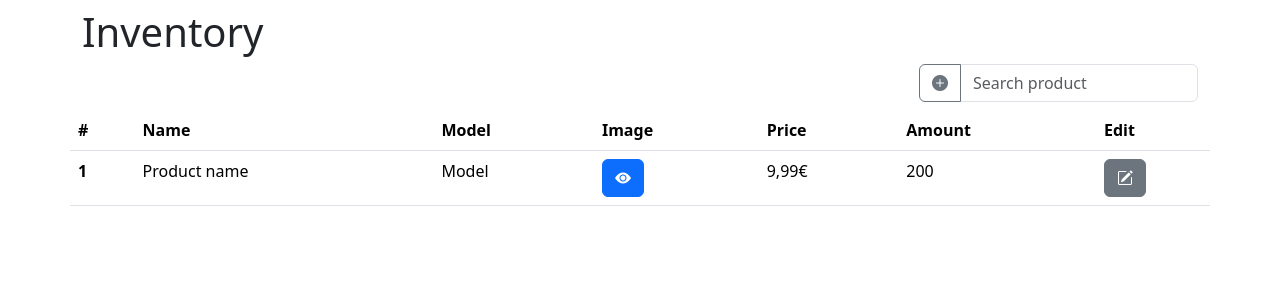
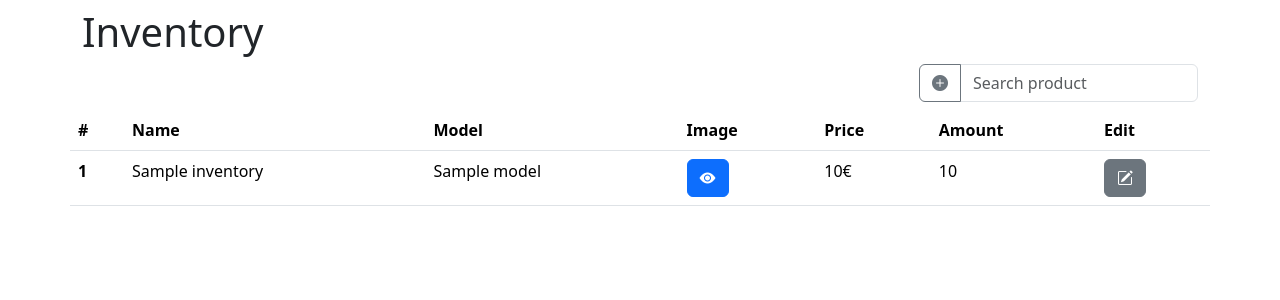
Before and after one commit to mochiSDK/UniDesk, a PHP site: template templates/inventory_template.php in a window 1280 px wide. Shown: the part 56-356 px from the top of the page. Run offline with PHP 8.4, Linux system fonts and the light colour scheme; the visitor is signed in with stand-in values (Sample User, id 1); tables that the repository leaves empty or names only in its code hold one stand-in row (values such as "Sample post"); the template is opened without the code that fills it: most values are stand-ins (such as "Sample title", 1, 10 or a date in 2020); grey boxes marked "Sample" are stand-in pictures.

Commit message:
Implemented fetching the inventory from the db

```diff
--- a/db/database_helper.php
+++ b/db/database_helper.php
@@ -65,4 +65,21 @@ class DatabaseHelper {
         return $statement->get_result()->fetch_all(MYSQLI_ASSOC);
     }
 
+    public function getInventory() {
+        $query = "SELECT
+                p.ProductId,
+                p.Name,
+                m.Name AS Model,
+                Picture,
+                Price,
+                Amount
+            FROM PRODUCTS p
+            LEFT JOIN PRODUCT_MODELS m ON p.ProductId = m.ProductId
+            ORDER BY p.Name
+        ";
+        $statement = $this->db->prepare($query);
+        $statement->execute();
+        return $statement->get_result()->fetch_all(MYSQLI_ASSOC);
+    }
+
 }
--- a/templates/inventory_template.php
+++ b/templates/inventory_template.php
@@ -30,24 +30,24 @@
                             </div>
                             <div class="modal-body">
                                 <div class="mb-3">
-                                    <label for="nameInput1" class="form-label">Name</label>
-                                    <input class="form-control" id="nameInput1" placeholder="Product name">
+                                    <label for="nameInput" class="form-label">Name</label>
+                                    <input class="form-control" id="nameInput" placeholder="Product name">
                                 </div>
                                 <div class="mb-3">
-                                    <label for="modelInput1" class="form-label">Model</label>
-                                    <input class="form-control" id="modelInput1" placeholder="Product model">
+                                    <label for="modelInput" class="form-label">Model</label>
+                                    <input class="form-control" id="modelInput" placeholder="Product model">
                                 </div>
                                 <div class="mb-3">
-                                    <label for="formFile1" class="form-label">Image</label>
-                                    <input class="form-control" type="file" accept="image/*" id="formFile1">
+                                    <label for="formFile" class="form-label">Image</label>
+                                    <input class="form-control" type="file" accept="image/*" id="formFile">
                                 </div>
                                 <div class="mb-3">
-                                    <label for="priceInput1" class="form-label">Price</label>
-                                    <input type="number" min="0" class="form-control" id="priceInput1" placeholder="Product price">
+                                    <label for="priceInput" class="form-label">Price</label>
+                                    <input type="number" min="0" class="form-control" id="priceInput" placeholder="Product price">
                                 </div>
                                 <div class="mb-3">
-                                    <label for="amountInput1" class="form-label">Amount</label>
-                                    <input type="number" min="0" class="form-control" id="amountInput1" placeholder="Amount in stock">
+                                    <label for="amountInput" class="form-label">Amount</label>
+                                    <input type="number" min="0" class="form-control" id="amountInput" placeholder="Amount in stock">
                                 </div>
                             </div>
                             <div class="modal-footer">
@@ -73,26 +73,26 @@
                     </tr>
                 </thead>
                 <tbody>
+                    <?php foreach ($templateParams["inventory"] as $product): ?>
                         <tr>
-                        <th scope="row">1</th>
-                        <td>Product name</td>
-                        <td>Model</td>
-                        <td><button type="button" class="btn btn-primary" data-bs-toggle="modal" data-bs-target="#imageModal"><i class="bi bi-eye-fill"></i></button></td>
-                        <td>9,99€</td>
-                        <td>200</td>
-                        <td><button type="button" class="btn btn-secondary" data-bs-toggle="modal" data-bs-target="#editProductModal"><i class="bi bi-pencil-square"></i></button></td>
+                            <th scope="row"><?php echo $product["ProductId"]; ?></th>
+                            <td><?php echo $product["Name"]; ?></td>
+                            <td><?php echo $product["Model"]; ?></td>
+                            <td><button type="button" class="btn btn-primary" data-bs-toggle="modal" data-bs-target="#imageModal<?php echo $product["ProductId"]; ?>"><i class="bi bi-eye-fill"></i></button></td>
+                            <td><?php echo $product["Price"]; ?>€</td>
+                            <td><?php echo $product["Amount"]; ?></td>
+                            <td><button type="button" class="btn btn-secondary" data-bs-toggle="modal" data-bs-target="#editProductModal<?php echo $product["ProductId"]; ?>"><i class="bi bi-pencil-square"></i></button></td>
                         </tr>
-                </tbody>
                         <!-- Image Modal -->
-                <div class="modal fade" id="imageModal" tabindex="-1" aria-labelledby="imageModalLabel" aria-hidden="true">
+                        <div class="modal fade" id="imageModal<?php echo $product["ProductId"]; ?>" tabindex="-1" aria-labelledby="imageModalLabel" aria-hidden="true">
                             <div class="modal-dialog">
                                 <div class="modal-content">
                                     <div class="modal-header">
-                                <h1 class="modal-title fs-5" id="imageModalLabel">Product Image</h1>
+                                        <h1 class="modal-title fs-5" id="imageModalLabel<?php echo $product["ProductId"]; ?>">Product Image</h1>
                                         <button type="button" class="btn-close" data-bs-dismiss="modal" aria-label="Close"></button>
                                     </div>
                                     <div class="modal-body">
-                                <img src="..." class="img-thumbnail mb-3" alt="...">
+                                        <img src="<?php echo $product["Picture"]; ?>" class="img-thumbnail mx-auto d-block mb-3" alt="Product image">
                                     </div>
                                     <div class="modal-footer">
                                         <button type="button" class="btn btn-secondary" data-bs-dismiss="modal">Close</button>
@@ -102,33 +102,33 @@
                             </div>
                         </div>
                         <!-- Edit Product Modal -->
-                <div class="modal fade" id="editProductModal" tabindex="-1" aria-labelledby="editModalLabel" aria-hidden="true">
+                        <div class="modal fade" id="editProductModal<?php echo $product["ProductId"]; ?>" tabindex="-1" aria-labelledby="editModalLabel" aria-hidden="true">
                             <div class="modal-dialog">
                                 <div class="modal-content">
                                     <div class="modal-header">
-                                <h1 class="modal-title fs-5" id="editModalLabel">Edit Product</h1>
+                                        <h1 class="modal-title fs-5" id="editModalLabel<?php echo $product["ProductId"]; ?>">Edit Product</h1>
                                         <button type="button" class="btn-close" data-bs-dismiss="modal" aria-label="Close"></button>
                                     </div>
                                     <div class="modal-body">
                                         <div class="mb-3">
-                                    <label for="nameInput2" class="form-label">Name</label>
-                                    <input class="form-control" id="nameInput2" placeholder="Product name">
+                                            <label for="nameInput<?php echo $product["ProductId"]; ?>" class="form-label">Name</label>
+                                            <input class="form-control" id="nameInput<?php echo $product["ProductId"]; ?>" value="<?php echo $product["Name"]; ?>">
                                         </div>
                                         <div class="mb-3">
-                                    <label for="modelInput2" class="form-label">Model</label>
-                                    <input class="form-control" id="modelInput2" placeholder="Product model">
+                                            <label for="modelInput<?php echo $product["ProductId"]; ?>" class="form-label">Model</label>
+                                            <input class="form-control" id="modelInput<?php echo $product["ProductId"]; ?>" value="<?php echo $product["Model"]; ?>">
                                         </div>
                                         <div class="mb-3">
-                                    <label for="formFile2" class="form-label">Image</label>
-                                    <input class="form-control" type="file" accept="image/*" id="formFile2">
+                                            <label for="formFile<?php echo $product["ProductId"]; ?>" class="form-label">Image</label>
+                                            <input class="form-control" type="file" accept="image/*" id="formFile<?php echo $product["ProductId"]; ?>">
                                         </div>
                                         <div class="mb-3">
-                                    <label for="priceInput2" class="form-label">Price</label>
-                                    <input type="number" min="0" class="form-control" id="priceInput2" placeholder="Product price">
+                                            <label for="priceInput<?php echo $product["ProductId"]; ?>" class="form-label">Price</label>
+                                            <input type="number" min="0" class="form-control" id="priceInput<?php echo $product["ProductId"]; ?>" value="<?php echo $product["Price"]; ?>">
                                         </div>
                                         <div class="mb-3">
-                                    <label for="amountInput2" class="form-label">Amount</label>
-                                    <input type="number" min="0" class="form-control" id="amountInput2" placeholder="Amount in stock">
+                                            <label for="amountInput<?php echo $product["ProductId"]; ?>" class="form-label">Amount</label>
+                                            <input type="number" min="0" class="form-control" id="amountInput<?php echo $product["ProductId"]; ?>" value="<?php echo $product["Amount"]; ?>">
                                         </div>
                                     </div>
                                     <div class="modal-footer">
@@ -138,6 +138,8 @@
                                 </div>
                             </div>
                         </div>
+                    <?php endforeach; ?>
+                </tbody>
             </table>
         </div>
     </div>
```
Also changed, not shown: inventory.php (added, +7 -0 lines). Lines whose indentation alone changed are shown as unchanged.
